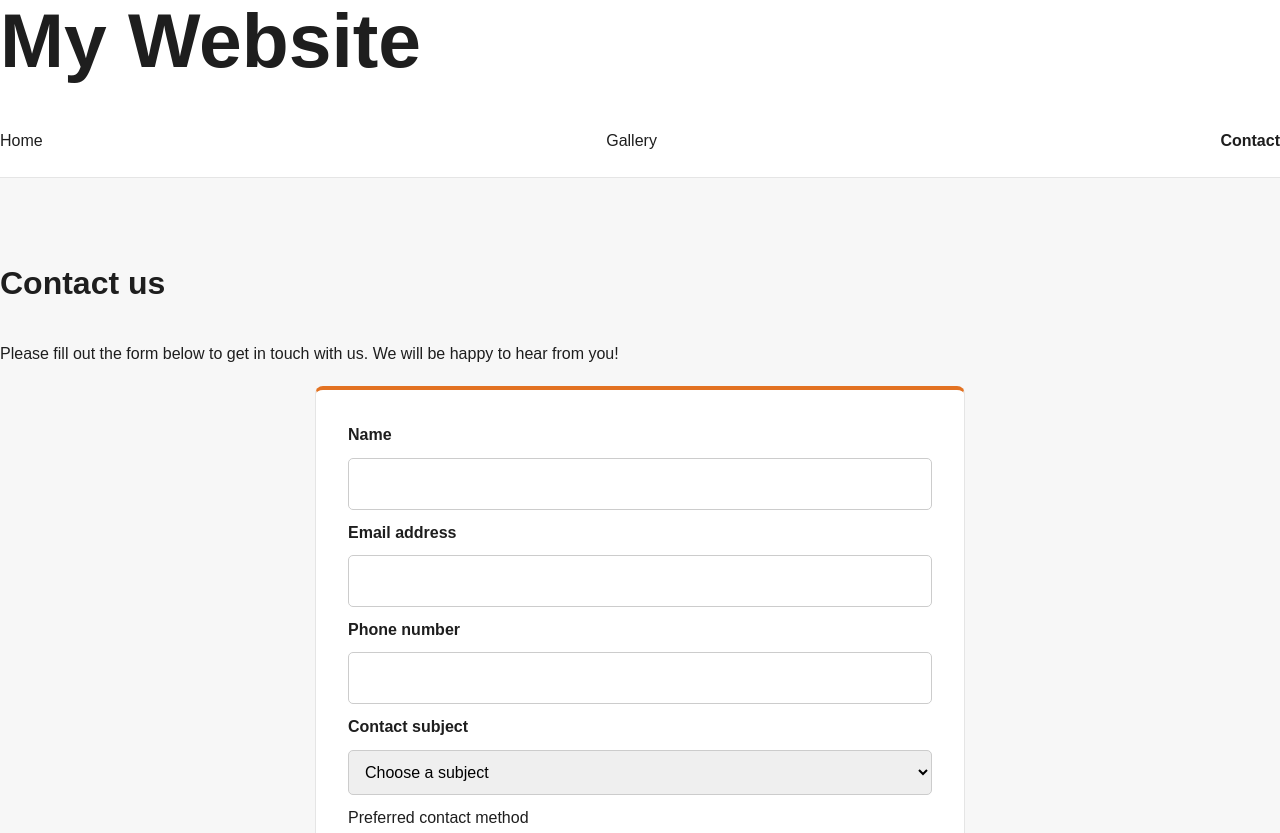
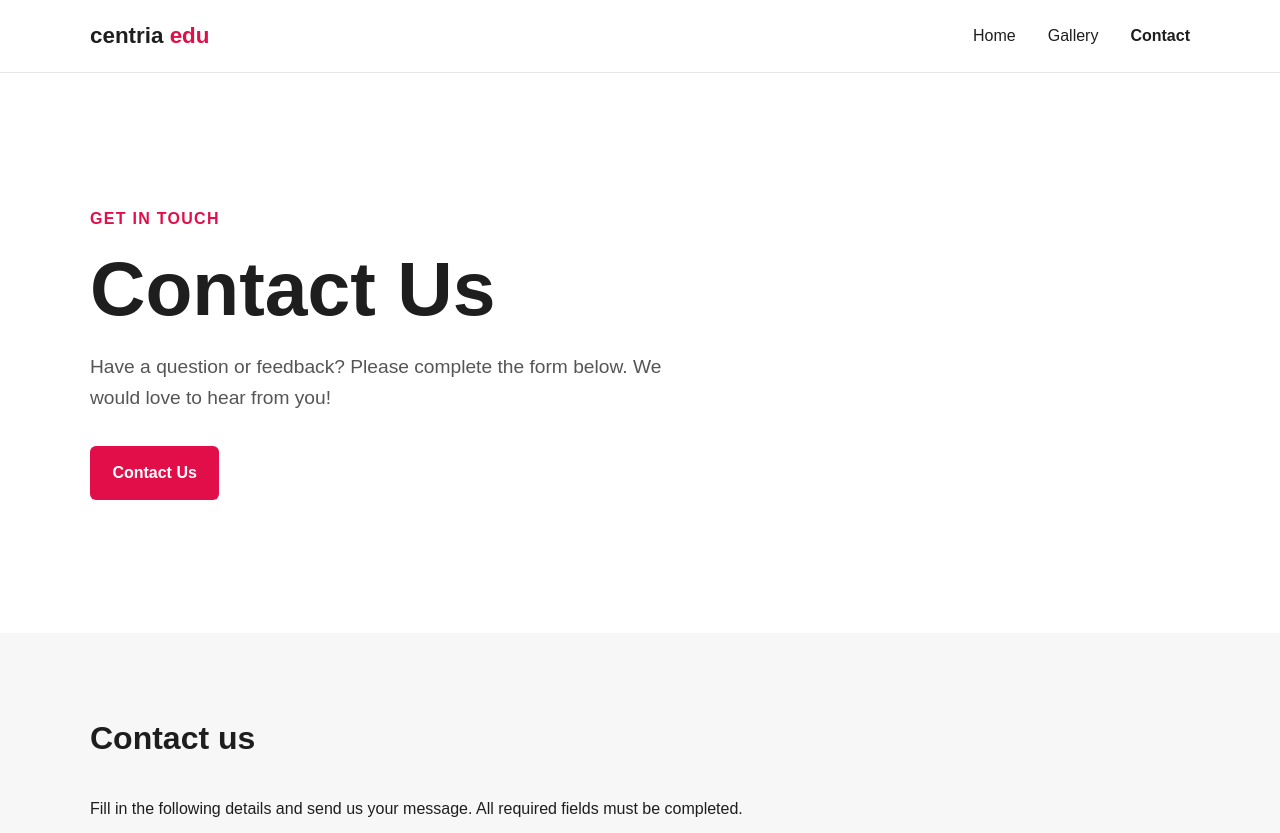
Before and after one commit to dikshhuu/S2-BasicsOfWebDevelopment, a plain HTML site: page s7/contact.html in a window 1280 px wide. Shown: the top 833 px of the page. Drawn offline with Linux system fonts and the light colour scheme.

Commit message:
Refactor contact.html layout and content

```diff
--- a/s7/contact.html
+++ b/s7/contact.html
@@ -1,33 +1,78 @@
+
+<!--
+    Centria Edu - Basics of Web Development
+
+    Original author: Ville Heikkiniemi
+    Modified by: Dikshya Khanal
+    Last modified: 2026-11-14
+
+    Based on the original course template.
+-->
 
 <!DOCTYPE html>
 <html lang="en">
+
 <head>
     <meta charset="UTF-8">
     <meta name="viewport" content="width=device-width, initial-scale=1.0">
-    <title>Contact Us</title>
+    <meta name="author" content="Ville Heikkiniemi">
+
+    <link rel="icon" href="favicon.ico">
     <link rel="stylesheet" href="style.css">
+
+    <title>Centria Edu | Contact Us</title>
 </head>
 
 <body>
 
     <header>
-    <h1>My Website</h1>
+        <div class="container">
+            <nav>
+                <div class="logo">
+                    centria <span>edu</span>
+                </div>
 
-    <nav>
-        <a href="index.html">Home</a>
-        <a href="gallery.html">Gallery</a>
-        <a href="contact.html" aria-current="page">Contact</a>
+                <ul>
+                    <li><a href="index.html">Home</a></li>
+                    <li><a href="gallery.html">Gallery</a></li>
+                    <li><a href="contact.html" aria-current="page">Contact</a></li>
+                </ul>
             </nav>
+        </div>
     </header>
 
     <main>
+
+        <section class="hero">
+            <div class="container">
+                <div class="hero-content">
+
+                    <span class="label">Get in Touch</span>
+
+                    <h1>Contact Us</h1>
+
+                    <p>
+                        Have a question or feedback?
+                        Please complete the form below.
+                        We would love to hear from you!
+                    </p>
+
+                    <a href="#contact" class="button">
+                        Contact Us
+                    </a>
+
+                </div>
+            </div>
+        </section>
+
         <section class="topics" id="contact">
+            <div class="container">
 
                 <h2>Contact us</h2>
 
                 <p>
-            Please fill out the form below to get in touch with us.
-            We will be happy to hear from you!
+                    Fill in the following details and send us
+                    your message. All required fields must be completed.
                 </p>
 
                 <form class="card"
@@ -40,8 +85,7 @@
                         id="name"
                         name="name"
                         autocomplete="name"
-                required
-            >
+                        required>
 
                     <label for="email">Email address</label>
                     <input
@@ -49,16 +93,14 @@
                         id="email"
                         name="email"
                         autocomplete="email"
-                required
-            >
+                        required>
 
                     <label for="phone">Phone number</label>
                     <input
                         type="tel"
                         id="phone"
                         name="phone"
-                autocomplete="tel"
-            >
+                        autocomplete="tel">
 
                     <label for="subject">Contact subject</label>
                     <select id="subject" name="subject" required>
@@ -76,8 +118,7 @@
                             type="radio"
                             name="contact_method"
                             value="email"
-                    required
-                >
+                            required>
                         Email
                     </label>
 
@@ -85,8 +126,7 @@
                         <input
                             type="radio"
                             name="contact_method"
-                    value="phone"
-                >
+                            value="phone">
                         Phone
                     </label>
 
@@ -95,18 +135,22 @@
                         id="message"
                         name="message"
                         rows="6"
-                required
-            ></textarea>
+                        required></textarea>
 
                     <button type="submit">Submit</button>
 
                 </form>
 
+            </div>
         </section>
+
     </main>
 
     <footer>
+        <div class="container">
+            <p>&copy; 2026 Centria Edu</p>
             <p>Modified by: Dikshya Khanal</p>
+        </div>
     </footer>
 
 </body>
```
Lines whose indentation alone changed are shown as unchanged.
